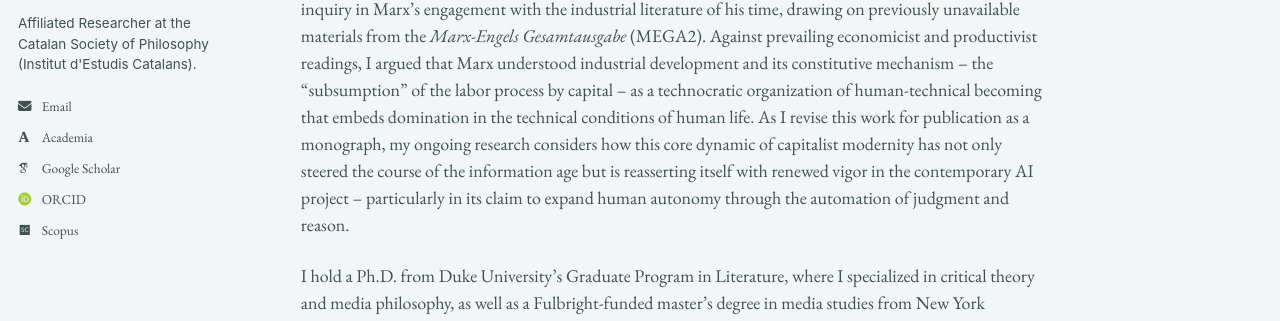
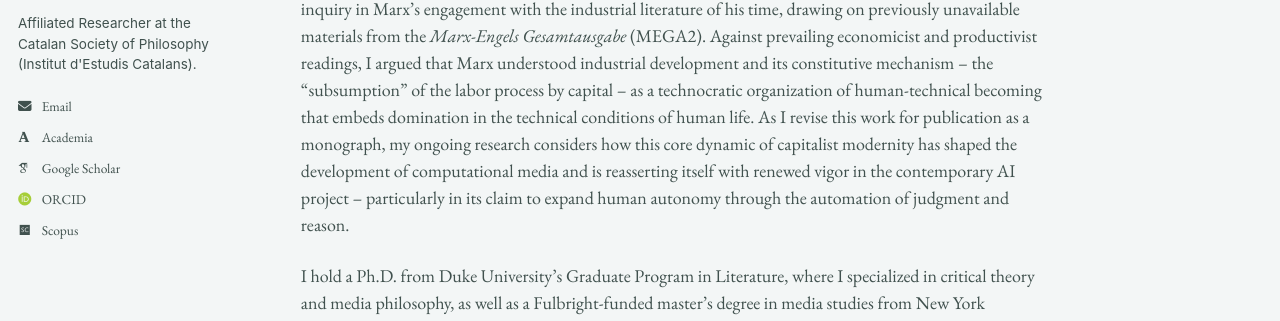
Before and after one commit to epujol90/epujol90.github.io, a Jekyll site: the page built from _pages/about.md, in a window 1280 px wide and 1069 px high. Shown: the part 332-653 px from the top of the window. Built offline with Jekyll 4.4.1, drawn with Linux system fonts in a browser that asks for light colours; some web fonts are replaced; a script bundle is joined from its source files by our own code; library files that are not in the unit come from our copies.

Commit message:
Update about.md

```diff
--- a/_pages/about.md
+++ b/_pages/about.md
@@ -8,6 +8,6 @@ redirect_from:
 ---
 I am a scholar of technology, media, and aesthetics trained in continental philosophy and critical theory in Europe and the United States. My research examines the history and politics of technological modernity. I am particularly interested in the ways the material infrastructures of the modern world embody and uphold relations of power and domination, despite professing to liberate humanity from scarcity and toil.
 
-My doctoral research focused on the _longue durée_ of industrial modernity and what the early Frankfurt School theorists named "instrumental reason," tracing its roots to the nineteenth century. My dissertation, “Karl Marx, Philosopher of Technics: Critique, Alienation, and the Materiality of Social Power,” grounded this inquiry in Marx’s engagement with the industrial literature of his time, drawing on previously unavailable materials from the _Marx-Engels Gesamtausgabe_ (MEGA2). Against prevailing economicist and productivist readings, I argued that Marx understood industrial development and its constitutive mechanism -- the "subsumption" of the labor process by capital -- as a technocratic organization of human-technical becoming that embeds domination in the technical conditions of human life. As I revise this work for publication as a monograph, my ongoing research considers how this core dynamic of capitalist modernity has not only steered the course of the information age but is reasserting itself with renewed vigor in the contemporary AI project -- particularly in its claim to expand human autonomy through the automation of judgment and reason.
+My doctoral research focused on the _longue durée_ of industrial modernity and what the early Frankfurt School theorists named "instrumental reason," tracing its roots to the nineteenth century. My dissertation, “Karl Marx, Philosopher of Technics: Critique, Alienation, and the Materiality of Social Power,” grounded this inquiry in Marx’s engagement with the industrial literature of his time, drawing on previously unavailable materials from the _Marx-Engels Gesamtausgabe_ (MEGA2). Against prevailing economicist and productivist readings, I argued that Marx understood industrial development and its constitutive mechanism -- the "subsumption" of the labor process by capital -- as a technocratic organization of human-technical becoming that embeds domination in the technical conditions of human life. As I revise this work for publication as a monograph, my ongoing research considers how this core dynamic of capitalist modernity has shaped the development of computational media and is reasserting itself with renewed vigor in the contemporary AI project -- particularly in its claim to expand human autonomy through the automation of judgment and reason.
 
 I hold a Ph.D. from Duke University’s Graduate Program in Literature, where I specialized in critical theory and media philosophy, as well as a Fulbright-funded master’s degree in media studies from New York University. I received my undergraduate training in Spain, where I completed two degrees in philosophy (UNED) and fine art (University of Barcelona). I am currently an affiliated researcher with the Historical Materialism Studies Group of the Societat Catalana de Filosofia -- the philosophy section of the Institut d’Estudis Catalans, the highest academic body for the Catalan language and culture. My work has appeared in _South Atlantic Quarterly_ and _Marx and Philosophy Review of Books_, with further articles under review or in preparation for _Historical Materialism_, _Theory, Culture & Society_, and a special issue of _Qui Parle_. Alongside my research, I have developed substantive experience in writing pedagogy, including two years of writing center practice at Duke’s Thompson Writing Studio and teaching writing-intensive courses on media theory, philosophy of technology, and the history and politics of AI.
```
